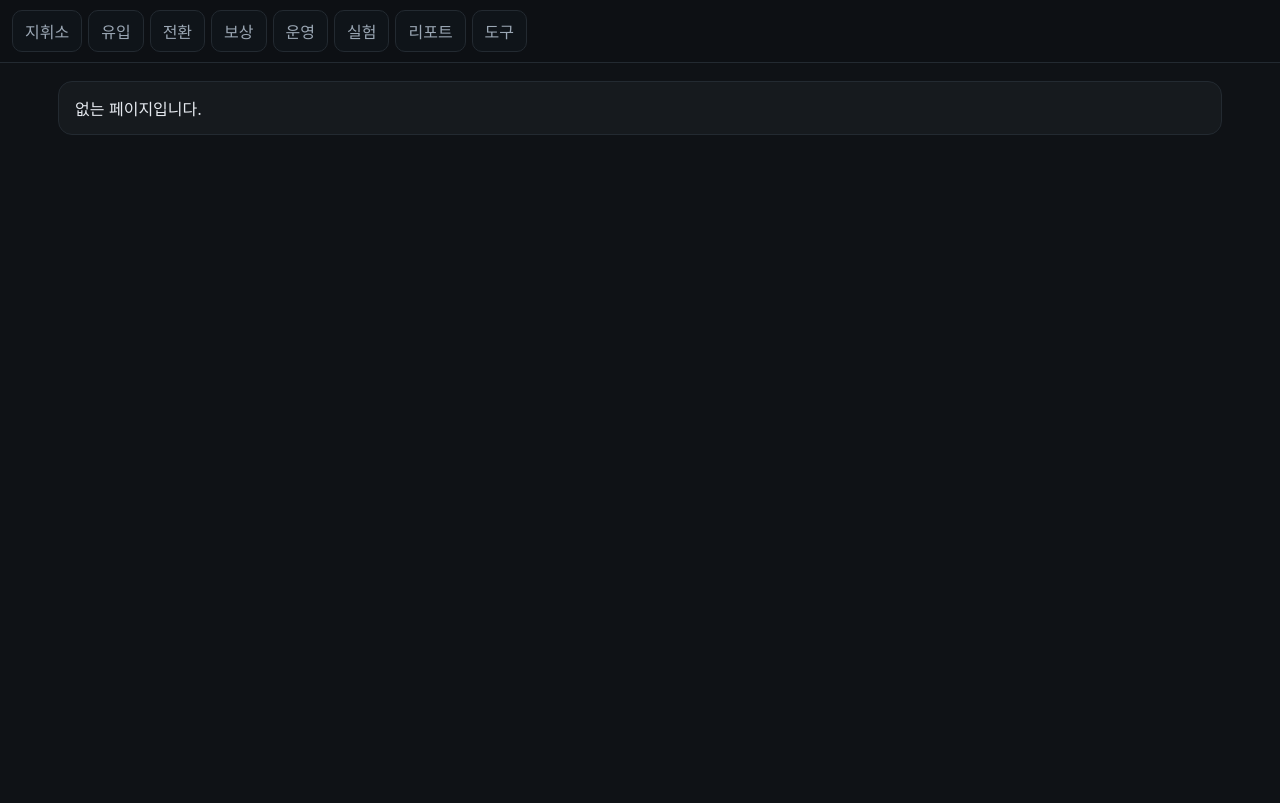
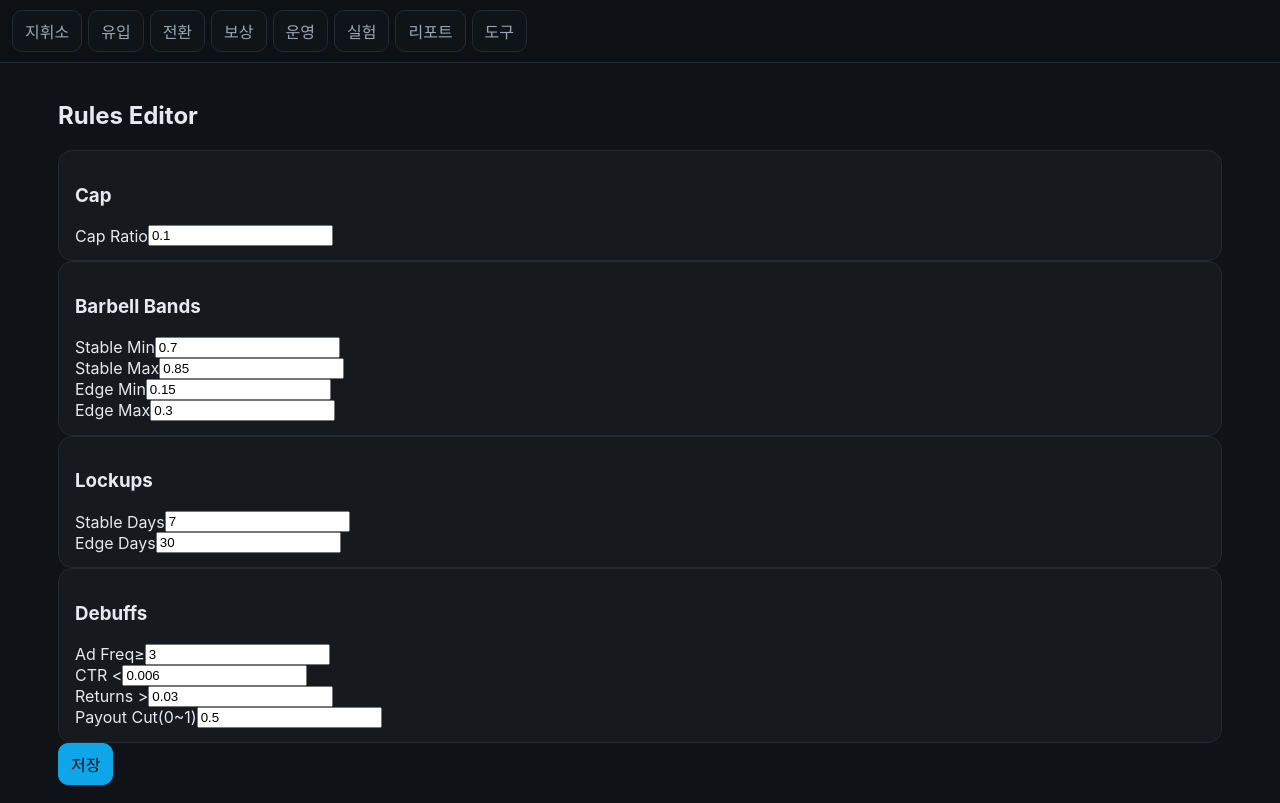
Before and after one commit to sht27363838-glitch/zp-v3.0, a Next.js app: page /rules in a window 1280 px wide. Before the commit this address had no page. Built offline with nearby package versions, Linux system fonts and the light colour scheme.

Commit message:
Create page.tsx

```diff
--- /dev/null
+++ b/app/(tabs)/rules/page.tsx
@@ -0,0 +1,96 @@
+'use client'
+import React, {useState, useEffect} from 'react'
+import {loadRules, saveRules, type Rules} from '../../_lib/rules'
+
+export default function RulesEditor(){
+  const [rules, setRules] = useState<Rules>(loadRules())
+  const [msg, setMsg] = useState<string>('')
+
+  useEffect(()=>{ setRules(loadRules()) },[])
+
+  function update<K extends keyof Rules>(k:K, v:any){
+    setRules({...rules, [k]: v})
+  }
+  function save(){
+    // 간단 검증
+    const {barbell} = rules
+    if(barbell.stableMin + barbell.edgeMin > 1) return setMsg('❌ 최소 비중 합이 100%를 넘습니다.')
+    if(barbell.stableMax + barbell.edgeMax < 1) return setMsg('❌ 최대 비중 합이 100% 미만입니다.')
+    saveRules(rules); setMsg('✅ 저장 완료')
+  }
+
+  return (
+    <div className="p-6 space-y-6">
+      <h2 className="text-2xl font-bold">Rules Editor</h2>
+
+      <section className="grid md:grid-cols-2 gap-4">
+        <div className="card">
+          <h3 className="font-semibold mb-2">Cap</h3>
+          <label className="row">Cap Ratio
+            <input type="number" step="0.01" value={rules.cap_ratio}
+              onChange={e=>update('cap_ratio', Number(e.target.value))}/>
+          </label>
+        </div>
+
+        <div className="card">
+          <h3 className="font-semibold mb-2">Barbell Bands</h3>
+          <div className="grid grid-cols-2 gap-2">
+            <label className="row">Stable Min<input type="number" step="0.01"
+              value={rules.barbell.stableMin}
+              onChange={e=>update('barbell', {...rules.barbell, stableMin:Number(e.target.value)})}/></label>
+            <label className="row">Stable Max<input type="number" step="0.01"
+              value={rules.barbell.stableMax}
+              onChange={e=>update('barbell', {...rules.barbell, stableMax:Number(e.target.value)})}/></label>
+            <label className="row">Edge Min<input type="number" step="0.01"
+              value={rules.barbell.edgeMin}
+              onChange={e=>update('barbell', {...rules.barbell, edgeMin:Number(e.target.value)})}/></label>
+            <label className="row">Edge Max<input type="number" step="0.01"
+              value={rules.barbell.edgeMax}
+              onChange={e=>update('barbell', {...rules.barbell, edgeMax:Number(e.target.value)})}/></label>
+          </div>
+        </div>
+
+        <div className="card">
+          <h3 className="font-semibold mb-2">Lockups</h3>
+          <label className="row">Stable Days
+            <input type="number" value={rules.lockups.stableDays}
+              onChange={e=>update('lockups', {...rules.lockups, stableDays:Number(e.target.value)})}/>
+          </label>
+          <label className="row">Edge Days
+            <input type="number" value={rules.lockups.edgeDays}
+              onChange={e=>update('lockups', {...rules.lockups, edgeDays:Number(e.target.value)})}/>
+          </label>
+        </div>
+
+        <div className="card">
+          <h3 className="font-semibold mb-2">Debuffs</h3>
+          <label className="row">Ad Freq≥
+            <input type="number" step="0.1"
+              value={rules.debuffs.adFatigue.freq}
+              onChange={e=>update('debuffs', {...rules.debuffs, adFatigue:{...rules.debuffs.adFatigue, freq:Number(e.target.value)}})}/>
+          </label>
+          <label className="row">CTR &lt;
+            <input type="number" step="0.001"
+              value={rules.debuffs.adFatigue.ctrLt}
+              onChange={e=>update('debuffs', {...rules.debuffs, adFatigue:{...rules.debuffs.adFatigue, ctrLt:Number(e.target.value)}})}/>
+          </label>
+          <label className="row">Returns &gt;
+            <input type="number" step="0.01"
+              value={rules.debuffs.returnsSpike.rateGt}
+              onChange={e=>update('debuffs', {...rules.debuffs, returnsSpike:{...rules.debuffs.returnsSpike, rateGt:Number(e.target.value)}})}/>
+          </label>
+          <label className="row">Payout Cut(0~1)
+            <input type="number" step="0.1"
+              value={rules.debuffs.returnsSpike.payoutCut}
+              onChange={e=>update('debuffs', {...rules.debuffs, returnsSpike:{...rules.debuffs.returnsSpike, payoutCut:Number(e.target.value)}})}/>
+          </label>
+        </div>
+      </section>
+
+      <div className="flex gap-3">
+        <button className="btn primary" onClick={save}>저장</button>
+        {msg && <span className="badge info">{msg}</span>}
+      </div>
+    </div>
+  )
+}
```
